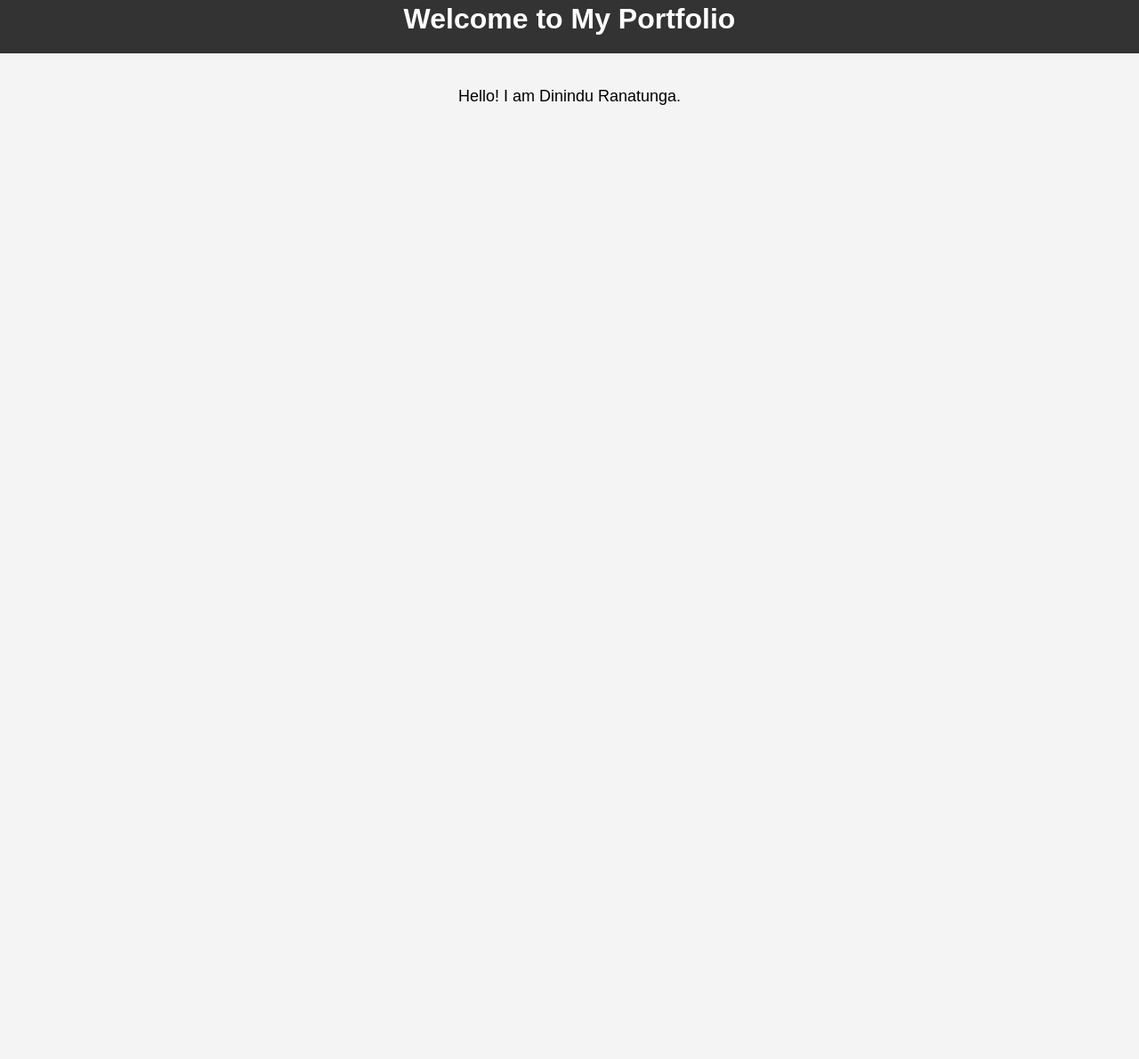
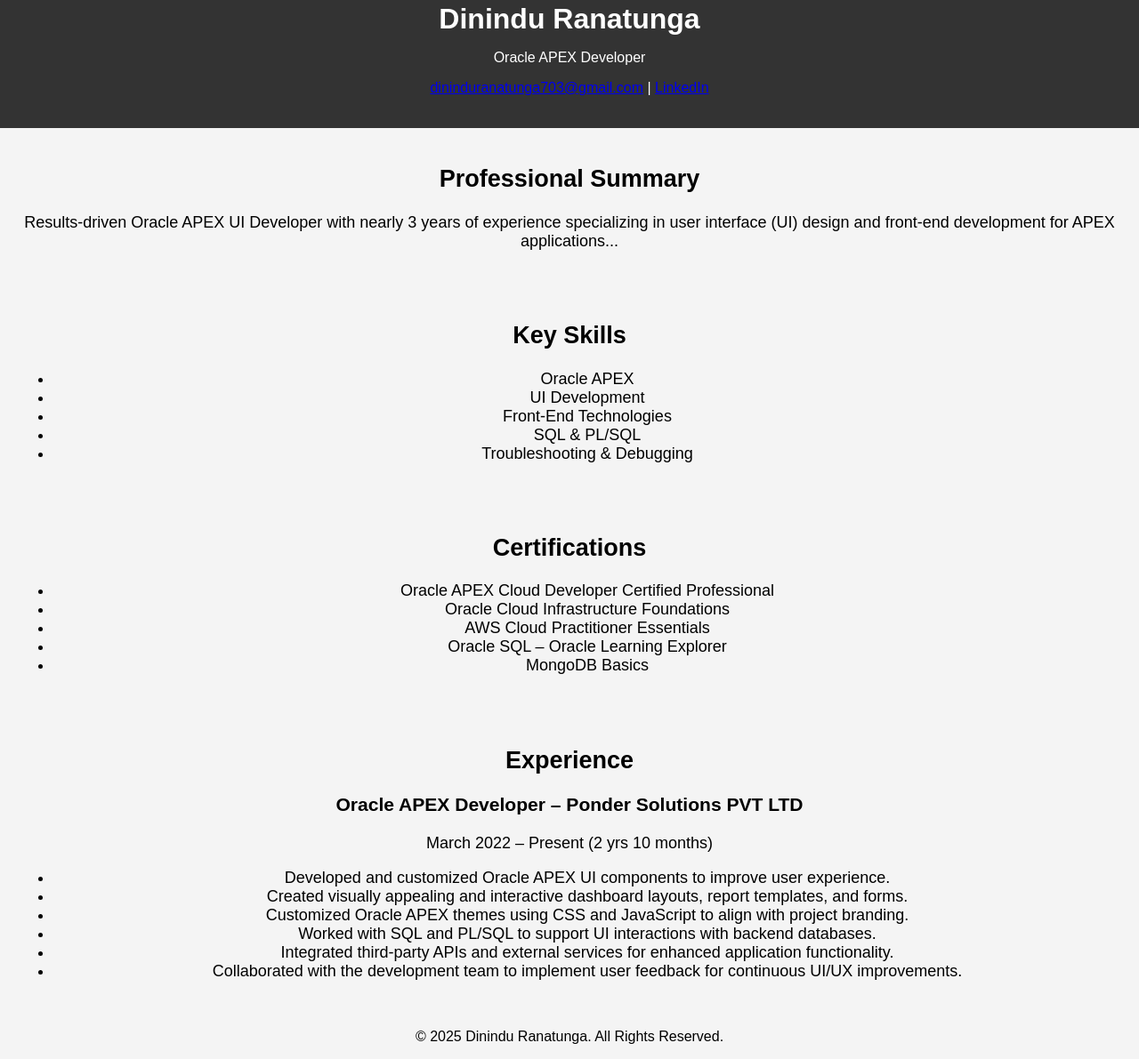
Before and after one commit to dininduranatunga/dininduranatunga.github.io, a plain HTML site: page index.html in a window 1280 px wide. Shown: the part 17-1208 px from the top of the page at 89% size. Before the commit the page ends 800 px from the top, so only its background shows below. Drawn offline with Linux system fonts and the light colour scheme.

Commit message:
Update index.html

```diff
--- a/index.html
+++ b/index.html
@@ -3,15 +3,56 @@
 <head>
     <meta charset="UTF-8">
     <meta name="viewport" content="width=device-width, initial-scale=1.0">
-    <title>Your Name</title>
+    <title>Dinindu Ranatunga - Resume</title>
     <link rel="stylesheet" href="style.css">
 </head>
 <body>
     <header>
-        <h1>Welcome to My Portfolio</h1>
+        <h1>Dinindu Ranatunga</h1>
+        <p>Oracle APEX Developer</p>
+        <p><a href="mailto:dininduranatunga703@gmail.com">dininduranatunga703@gmail.com</a> | <a href="https://www.linkedin.com/in/dinindu-ranatunga-0137461b3" target="_blank">LinkedIn</a></p>
     </header>
-    <section>
-        <p>Hello! I am Dinindu Ranatunga.</p>
-    </section>
+    <main>
+        <section>
+            <h2>Professional Summary</h2>
+            <p>Results-driven Oracle APEX UI Developer with nearly 3 years of experience specializing in user interface (UI) design and front-end development for APEX applications...</p>
+        </section>
+        <section>
+            <h2>Key Skills</h2>
+            <ul>
+                <li>Oracle APEX</li>
+                <li>UI Development</li>
+                <li>Front-End Technologies</li>
+                <li>SQL & PL/SQL</li>
+                <li>Troubleshooting & Debugging</li>
+            </ul>
+        </section>
+        <section>
+            <h2>Certifications</h2>
+            <ul>
+                <li>Oracle APEX Cloud Developer Certified Professional</li>
+                <li>Oracle Cloud Infrastructure Foundations</li>
+                <li>AWS Cloud Practitioner Essentials</li>
+                <li>Oracle SQL – Oracle Learning Explorer</li>
+                <li>MongoDB Basics</li>
+            </ul>
+        </section>
+        <section>
+            <h2>Experience</h2>
+            <h3>Oracle APEX Developer – Ponder Solutions PVT LTD</h3>
+            <p>March 2022 – Present (2 yrs 10 months)</p>
+            <ul>
+                <li>Developed and customized Oracle APEX UI components to improve user experience.</li>
+                <li>Created visually appealing and interactive dashboard layouts, report templates, and forms.</li>
+                <li>Customized Oracle APEX themes using CSS and JavaScript to align with project branding.</li>
+                <li>Worked with SQL and PL/SQL to support UI interactions with backend databases.</li>
+                <li>Integrated third-party APIs and external services for enhanced application functionality.</li>
+                <li>Collaborated with the development team to implement user feedback for continuous UI/UX improvements.</li>
+            </ul>
+        </section>
+    </main>
+    <footer>
+        <p>© 2025 Dinindu Ranatunga. All Rights Reserved.</p>
+    </footer>
 </body>
 </html>
```
